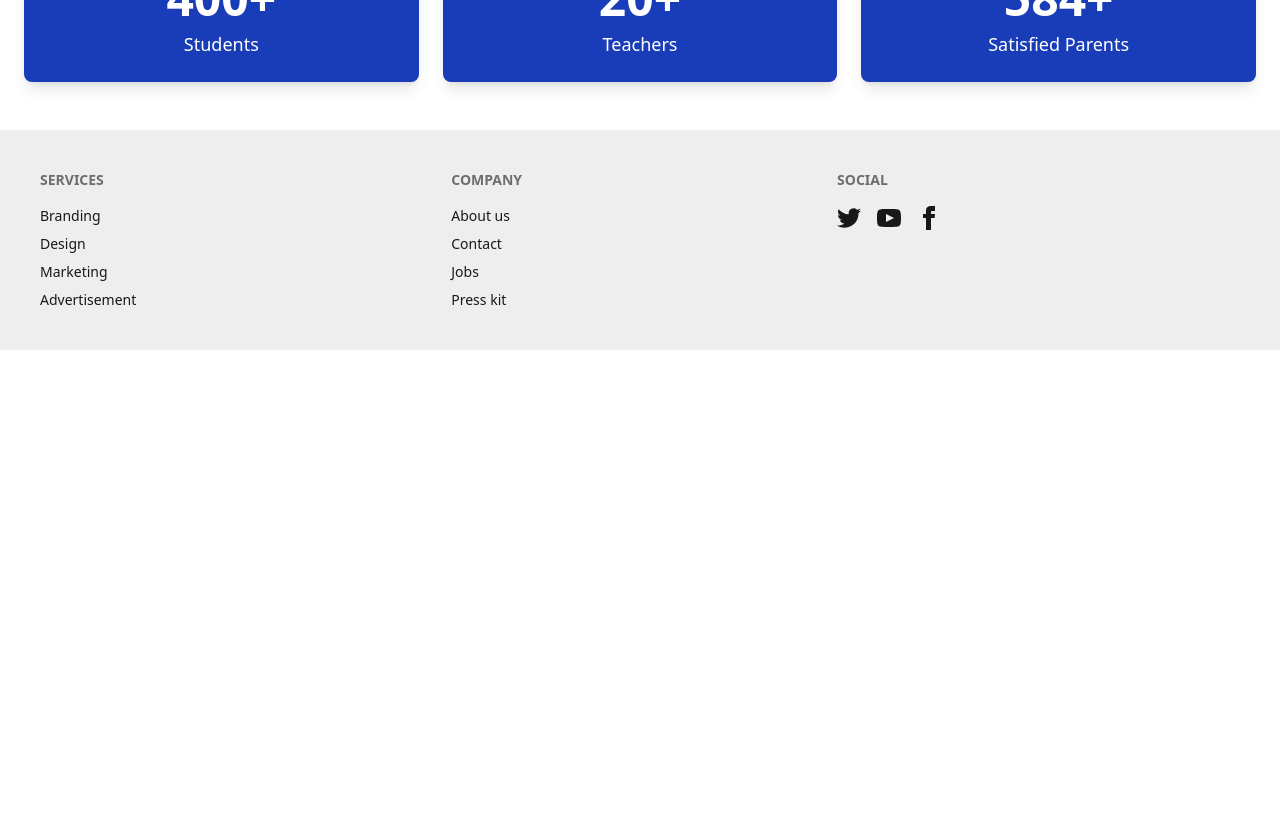
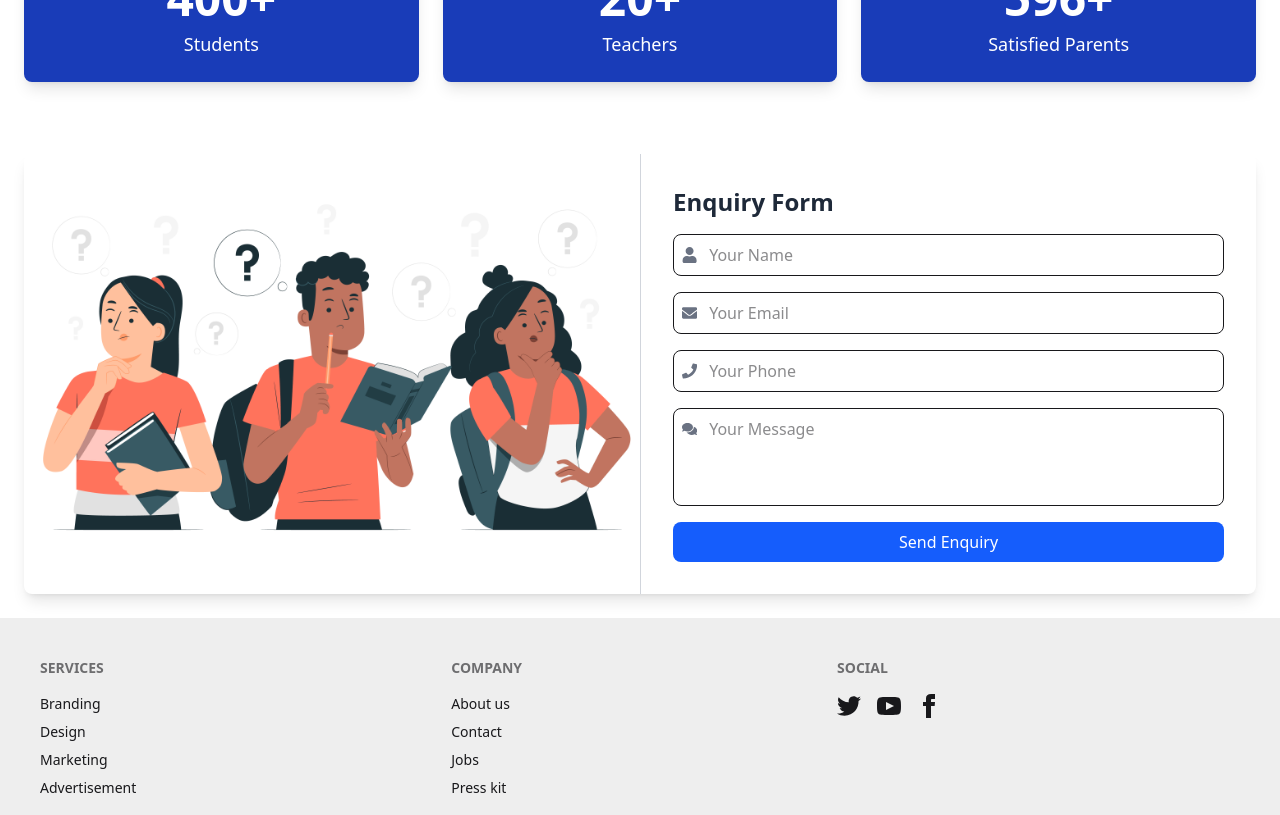
Before and after one commit to DevSanyamSrivastava/MySchool, a React (Vite) app: page / in a window 1280 px wide. Shown: the part 1900-2715 px from the top of the page. Before the commit the page ends 2250 px from the top, so only its background shows below. Built offline with nearby package versions, Linux system fonts and the light colour scheme.

Commit message:
EnquiryForm

```diff
--- a/src/components/Home/Home.jsx
+++ b/src/components/Home/Home.jsx
@@ -4,6 +4,8 @@ import { NavLink } from "react-router-dom";
 import { FaRegCalendarAlt,  FaRegFileAlt, FaRegNewspaper } from "react-icons/fa";
 import bg from '../../assets/bgforProfile.jpg'
 import { FaCheckCircle } from "react-icons/fa";
+import { FaUser, FaEnvelope, FaPhone, FaComments } from "react-icons/fa";
+import enquiryImage from "../../assets/10308906.jpg";
 
 
 // Import images
@@ -251,6 +253,77 @@ export function  CounterSection() {
 
 
 
+export function EnquiryForm(){
+  return (
+    <div className="container mx-auto p-6">
+      <div className="flex flex-col md:flex-row items-center justify-center bg-white shadow-lg rounded-lg overflow-hidden">
+        {/* Left Side - Image */}
+        <div className="md:w-1/2 w-full">
+          <img
+            src={enquiryImage}
+            alt="Enquiry"
+            className="w-full h-full object-cover rounded-lg"
+          />
+        </div>
+
+        {/* Right Side - Form */}
+        <div className="md:w-1/2 w-full p-8 border-l border-gray-300">
+          <h2 className="text-2xl font-semibold text-gray-800 mb-4">
+            Enquiry Form
+          </h2>
+          <form className="space-y-4">
+            {/* Name Field */}
+            <div className="flex items-center border rounded-lg p-2">
+              <FaUser className="text-gray-500 mr-3" />
+              <input
+                type="text"
+                placeholder="Your Name"
+                className="w-full focus:outline-none"
+              />
+            </div>
+
+            {/* Email Field */}
+            <div className="flex items-center border rounded-lg p-2">
+              <FaEnvelope className="text-gray-500 mr-3" />
+              <input
+                type="email"
+                placeholder="Your Email"
+                className="w-full focus:outline-none"
+              />
+            </div>
+
+            {/* Phone Field */}
+            <div className="flex items-center border rounded-lg p-2">
+              <FaPhone className="text-gray-500 mr-3" />
+              <input
+                type="tel"
+                placeholder="Your Phone"
+                className="w-full focus:outline-none"
+              />
+            </div>
+
+            {/* Message Field */}
+            <div className="flex items-start border rounded-lg p-2">
+              <FaComments className="text-gray-500 mr-3 mt-1" />
+              <textarea
+                placeholder="Your Message"
+                className="w-full focus:outline-none h-20 resize-none"
+              ></textarea>
+            </div>
+
+            {/* Submit Button */}
+            <button className="w-full bg-blue-600 text-white py-2 rounded-lg hover:bg-blue-700 transition">
+              Send Enquiry
+            </button>
+          </form>
+        </div>
+      </div>
+    </div>
+  );
+};
+
+
+
 
 
 
@@ -263,6 +336,7 @@ export default function Home(){
     <PrincipalMessage/>
     <WhyChooseUs/>
     <CounterSection/>
+    <EnquiryForm/>
     </>
   )
 }
```
Also changed, not shown: src/assets/10308906.jpg (added).
